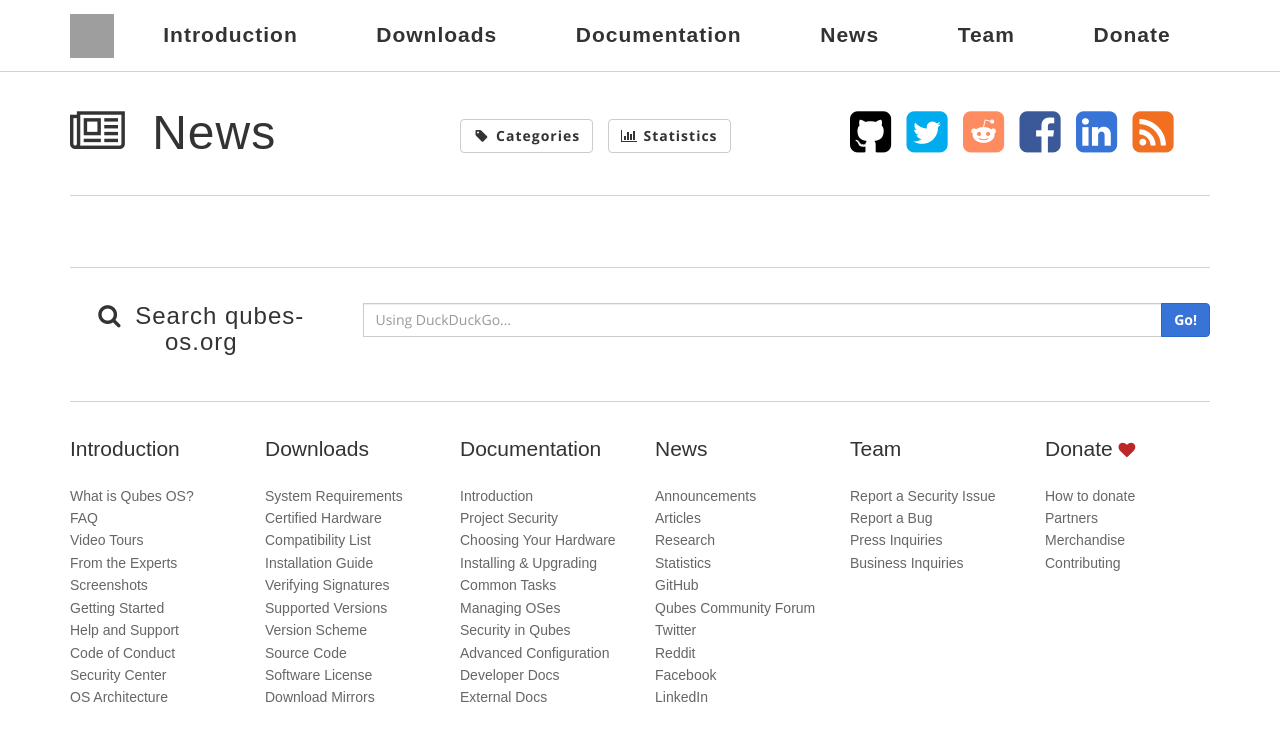
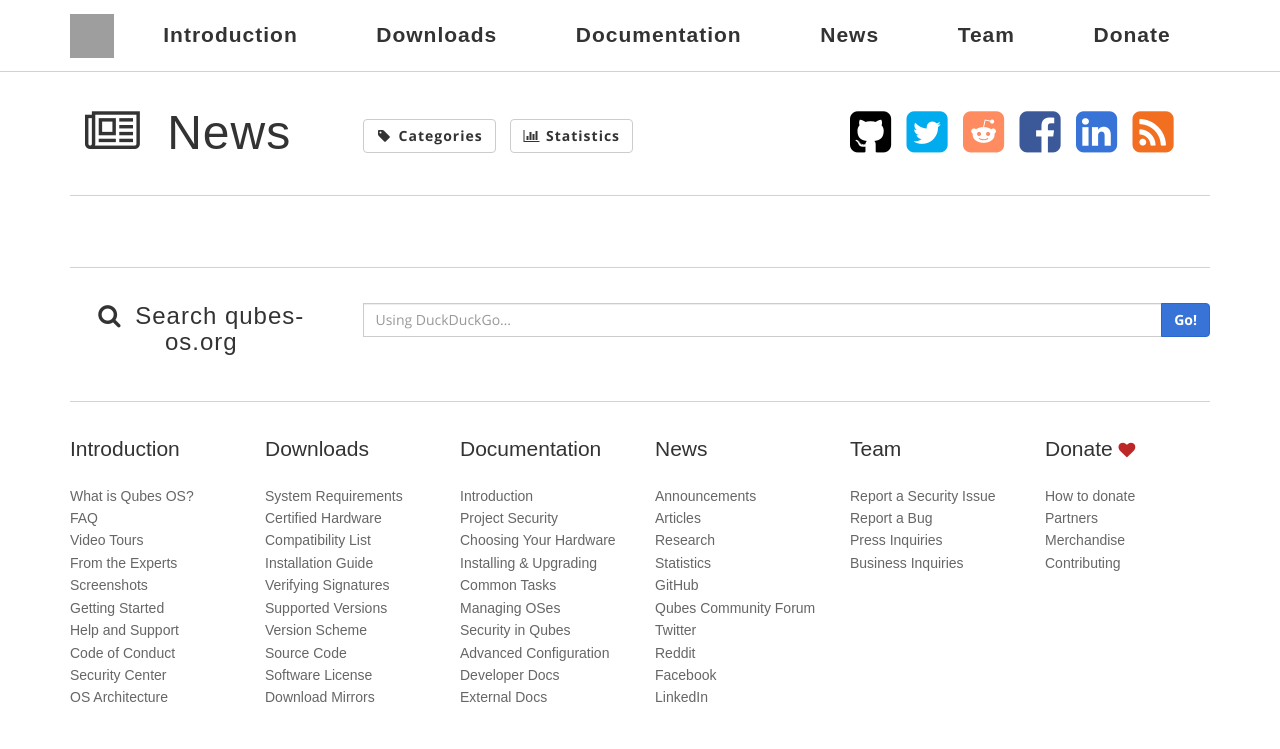
Before and after one commit to QubesOS/qubesos.github.io, a Jekyll site: the page built from news/index.html, in a window 1280 px wide. Shown: the top 749 px of the page. Built offline with Jekyll 4.4.1, drawn with Linux system fonts in a browser that asks for light colours; some web fonts are replaced; grey boxes are pictures that could not be loaded.

Commit message:
Improve News heading responsiveness

```diff
--- a/_includes/news-heading.html
+++ b/_includes/news-heading.html
@@ -1,12 +1,12 @@
 <div class="row more-top">
-  <div class="col-lg-4">
-    <h1 class="outer-heading">
+  <div class="col-lg-3 col-md-3 col-sm-4 col-xs-12">
+    <h1 class="add-left outer-heading">
       <a href="/news/" class="heading-link">
         <i class="fa fa-newspaper-o"></i> News
       </a>
     </h1>
   </div>
-  <div class="col-lg-4">
+  <div class="col-lg-5 col-md-4 col-sm-5 col-xs-12">
     <h1 class="outer-heading">
       <a href="/news/categories/" class="btn btn-default">
         <i class="fa fa-fw fa-tag" aria-hidden="true"></i>Categories
@@ -16,7 +16,7 @@
       </a>
     </h1>
   </div>
-  <div class="col-lg-4 button-heading">
+  <div class="col-lg-4 col-md-5 col-sm-3 col-xs-12 button-heading">
     <h1 class="outer-heading">
       <a title="GitHub" href="https://github.com/QubesOS" class="fa fa-github-square black-icon" aria-hidden="true"></a>
       <a title="Twitter" href="https://twitter.com/QubesOS" class="fa fa-twitter-square" aria-hidden="true"></a>
```
